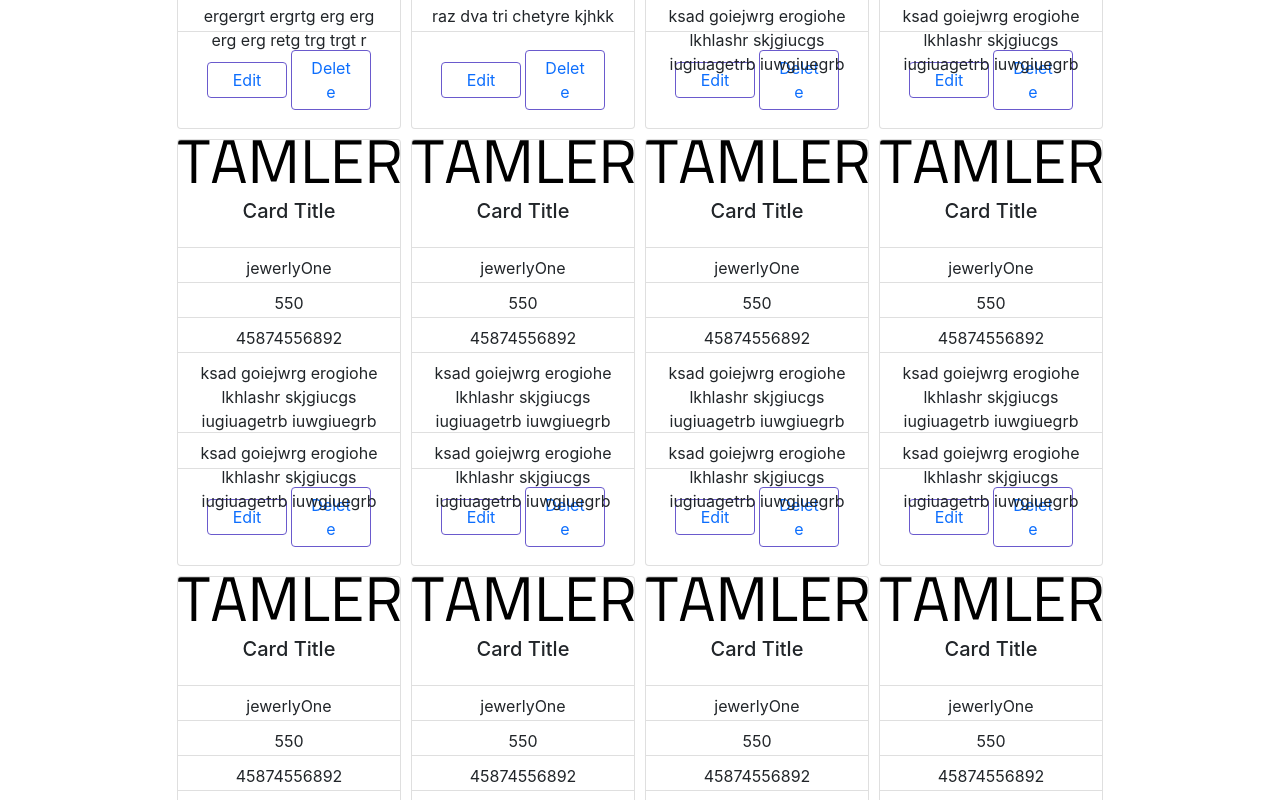
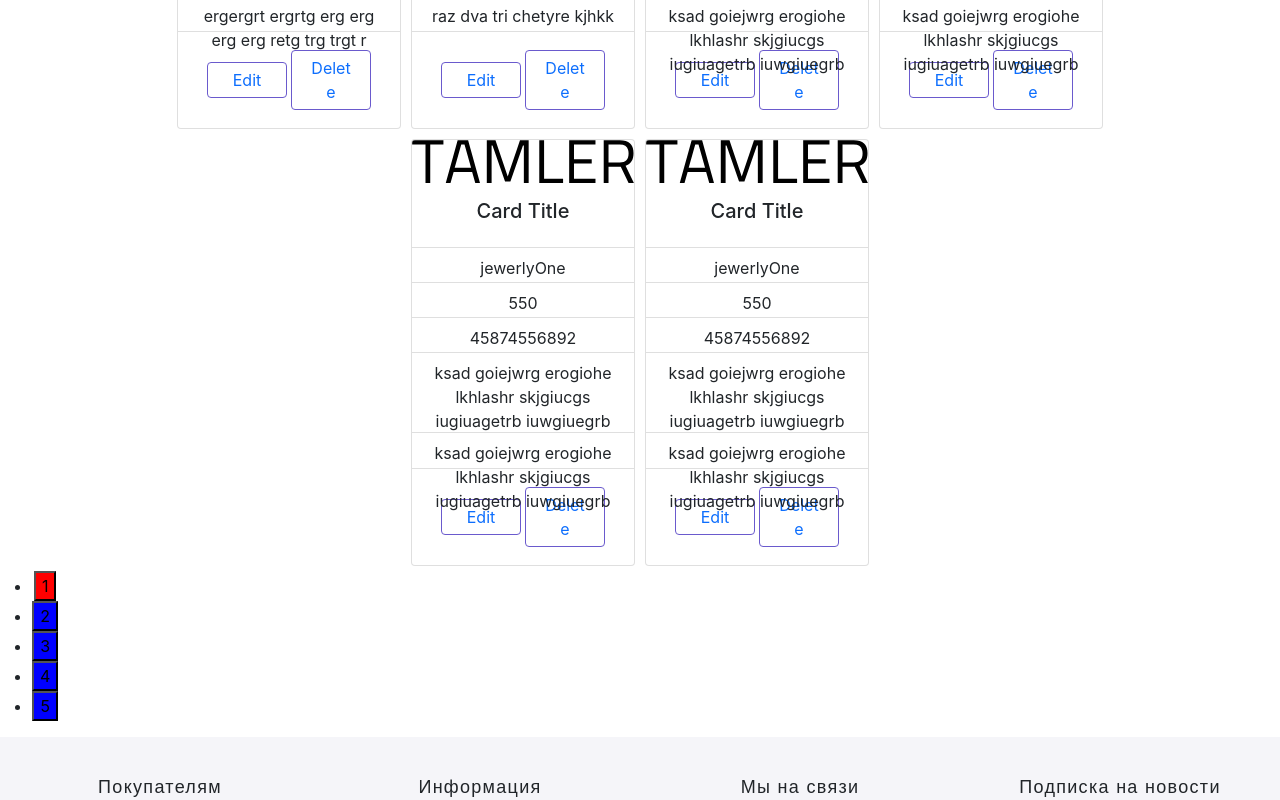
Before and after one commit to AbdullaevN/shop, a React (Create React App) app: page /created in a window 1280 px wide. Shown: the part 360-1160 px from the top of the page. Built offline with nearby package versions, Linux system fonts and the light colour scheme; data requests are answered from the project's data file.

Commit message:
pagination

```diff
--- a/db.json
+++ b/db.json
@@ -1,11 +1,11 @@
 {
   "users": [
     {
-      "username": "nurlan",
-      "lastName": "nno",
+      "username": "Nurlan",
+      "lastName": "Abdullaev",
       "email": "nurlanabdullaev9820@gmail.com",
-      "phoneNumber": 7878787454,
-      "password": "qwerty17",
+      "phoneNumber": 234567890,
+      "password": "78454555s",
       "id": 1
     }
   ],
@@ -205,7 +205,6 @@
       "phone": 45874556892,
       "label": "ksad goiejwrg erogiohe lkhlashr skjgiucgs iugiuagetrb iuwgiuegrb ",
       "id": 28
-
     }
   ]
 }
--- a/package.json
+++ b/package.json
@@ -3,14 +3,19 @@
   "version": "0.1.0",
   "private": true,
   "dependencies": {
+    "@emotion/react": "^11.6.0",
+    "@emotion/styled": "^11.6.0",
+    "@mui/material": "^5.1.0",
     "@testing-library/jest-dom": "^5.11.4",
     "@testing-library/react": "^11.1.0",
     "@testing-library/user-event": "^12.1.10",
     "axios": "^0.24.0",
+    "bootstrap-icons": "^1.7.0",
     "formik": "^2.2.9",
     "json-server": "^0.17.0",
     "react": "^17.0.2",
     "react-bootstrap": "^2.0.1",
+    "react-bootstrap-icons": "^1.6.1",
     "react-dom": "^17.0.2",
     "react-router": "^6.0.0",
     "react-router-dom": "^5.3.0",
--- a/public/index.html
+++ b/public/index.html
@@ -11,6 +11,14 @@
     />
     <link
       rel="stylesheet"
+      href="https://fonts.googleapis.com/css?family=Roboto:300,400,500,700&display=swap"
+    />
+    <link
+      rel="stylesheet"
+      href="https://fonts.googleapis.com/icon?family=Material+Icons"
+    />
+    <link
+      rel="stylesheet"
       href="https://cdn.jsdelivr.net/npm/bootstrap@5.1.3/dist/css/bootstrap.min.css"
       integrity="sha384-1BmE4kWBq78iYhFldvKuhfTAU6auU8tT94WrHftjDbrCEXSU1oBoqyl2QvZ6jIW3"
       crossorigin="anonymous"
@@ -21,6 +29,5 @@
     <noscript>You need to enable JavaScript to run this app.</noscript>
     <div id="root"></div>
     <script src="https://unpkg.com/formik/dist/formik.umd.production.min.js"></script>
-
   </body>
 </html>
--- a/src/Pages/CatalogPage.jsx
+++ b/src/Pages/CatalogPage.jsx
@@ -1,6 +1,5 @@
 import React, { useContext, useEffect } from "react";
 import AddedCard from "../components/AddedCard/AddedCard";
-import MyPagination from "../components/Pagination/Pagination";
 import Pagination from "../components/Pagination/Pagination";
 import { mainContext } from "../contexts/MainContext";
 
@@ -10,13 +9,14 @@ const CatalogPage = () => {
     getProducts();
   }, []);
   return (
+    <>
       <div>
         {products ? (
           products.length ? (
             //
             <>
               <AddedCard />
-            <MyPagination />
+              <div></div>
             </>
           ) : (
             <div className="empty">
@@ -27,6 +27,8 @@ const CatalogPage = () => {
           <h2>Loading...</h2>
         )}{" "}
       </div>
+      <Pagination />
+    </>
   );
 };
 
--- a/src/components/AddedCard/AddedCard.js
+++ b/src/components/AddedCard/AddedCard.js
@@ -6,7 +6,8 @@ import Logo from "../Navbar/TAMLER.svg";
 import "./AddedCard.css";
 
 const AddedCard = () => {
-  const { getProducts, products, deleteProduct } = useContext(mainContext);
+  const { getProducts, products, deleteProduct, currentPosts } =
+    useContext(mainContext);
   const params = useParams();
   const history = useHistory();
   useEffect(() => {
@@ -18,7 +19,7 @@ const AddedCard = () => {
   return (
     <Fragment>
       <div className="container card-div ">
-        {products.map((item) => (
+        {currentPosts.map((item) => (
           <Card className="card" key={item.id}>
             <Card.Img variant="top" src={Logo} />
             <Card.Body>
--- a/src/components/Navbar/NavbarComp.css
+++ b/src/components/Navbar/NavbarComp.css
@@ -4,9 +4,7 @@
   position: relative;
 }
 
-
-
-.navbar{
+.navbar {
   opacity: 0.8;
 }
 .navbar img {
@@ -31,3 +29,10 @@
   text-decoration: none;
   color: black;
 }
+.logout {
+  height: 10px;
+}
+.sign {
+  width: 60px;
+  height: 30px;
+}
--- a/src/components/Navbar/NavbarComp.jsx
+++ b/src/components/Navbar/NavbarComp.jsx
@@ -50,8 +50,8 @@ const HomePage = () => {
             Signed in as: <Badge bg="secondary">{user.name}</Badge>
           </Navbar.Text>
         </Navbar.Collapse>
-        <Button className="me-2" variant="primary" onClick={() => logout()}>
-          Logout
+        <Button className="" variant="primary" onClick={() => logout()}>
+          <i class="bi bi-box-arrow-right"></i>
         </Button>
       </>
     );
@@ -87,7 +87,6 @@ const HomePage = () => {
   return (
     <div className="main-nav">
       <Navbar className="navbar " bg="light" expand="lg">
-
         <Container fluid>
           <Navbar.Brand href="#"></Navbar.Brand>
           <Navbar.Toggle aria-controls="navbarScroll" />
@@ -144,12 +143,12 @@ const HomePage = () => {
               </Link>
             </Form>
             <Link to="/sign-in" className="">
-              <Button className="for-font" variant="outline-success">
+              <Button className="for-font sign" variant="outline-success">
                 Sign In
               </Button>
             </Link>
             <Link to="/sign-up" className="">
-              <Button className="for-font" variant="outline-success">
+              <Button className="for-font sign" variant="outline-success">
                 Sign Up
               </Button>
             </Link>
--- a/src/components/Pagination/Pagination.jsx
+++ b/src/components/Pagination/Pagination.jsx
@@ -1,26 +1,35 @@
-import React from "react";
-import "./Pagination.css";
-import { Pagination } from "react-bootstrap";
+import { lightBlue } from "@mui/material/colors";
+import React, { useContext } from "react";
+import { mainContext } from "../../contexts/MainContext";
 
-const MyPagination = () => {
-  let active = 2;
-  let items = [];
-  for (let number = 1; number <= 5; number++) {
-    items.push(
-      <Pagination.Item key={number} active={number === active}>
-        {number}
-      </Pagination.Item>
-    );
+const Pagination = () => {
+  const { totalPosts, postsPerPage, handlePage, currentPage } =
+    React.useContext(mainContext);
+  const pageNumbers = [];
+  for (let i = 1; i <= Math.ceil(totalPosts / postsPerPage); i++) {
+    pageNumbers.push(i);
   }
+  console.log(pageNumbers);
   return (
     <>
-      <div className="pag-div">
-        <div>
-          <Pagination>{items}</Pagination>
-        </div>
+      <div className="pagination">
+        <ul>
+          {pageNumbers.map((item) => (
+            <li key={item}>
+              <button
+                style={{
+                  background: item === currentPage ? "red" : "blue",
+                }}
+                onClick={() => handlePage(item)}
+              >
+                {item}
+              </button>
+            </li>
+          ))}
+        </ul>
       </div>
     </>
   );
 };
 
-export default MyPagination;
+export default Pagination;
--- a/src/contexts/MainContext.js
+++ b/src/contexts/MainContext.js
@@ -1,4 +1,4 @@
-import React, { useReducer } from "react";
+import React, { useEffect, useReducer, useState } from "react";
 import axios from "axios";
 import { API } from "../helpers/const";
 
@@ -84,6 +84,32 @@ const MainContextProvider = (props) => {
       console.log(e);
     }
   };
+
+  //Пагинация
+  const [posts, setPosts] = useState([]);
+  const [currentPage, setCurrentPage] = useState(1);
+  const [postsPerPage] = useState(6);
+
+  useEffect(() => {
+    if (state.products) {
+      const data = state.products;
+      setPosts(data);
+    }
+  }, [state.products]);
+
+  const numberOfLastPost = currentPage * postsPerPage;
+  const numberOfFirstPost = numberOfLastPost - postsPerPage;
+  const currentPosts = posts.slice(numberOfFirstPost, numberOfLastPost);
+  const totalPosts = posts.length;
+  //
+
+  const handlePage = (newPage) => {
+    setCurrentPage(newPage);
+  };
+
+  function resetCurrentPage() {
+    setCurrentPage(1);
+  }
   return (
     <mainContext.Provider
       value={{
@@ -93,8 +119,17 @@ const MainContextProvider = (props) => {
         deleteProduct,
         getProductsEdit,
         saveGetProductsEdit,
+        //
+        handlePage,
+        //
         products: state.products,
         productEdit: state.productEdit,
+
+        //
+        totalPosts: totalPosts,
+        currentPosts: currentPosts,
+        postsPerPage: postsPerPage,
+        currentPage: currentPage,
       }}
     >
       {props.children}
--- a/src/index.css
+++ b/src/index.css
@@ -1,3 +1,5 @@
+@import url("https://cdn.jsdelivr.net/npm/bootstrap-icons@1.7.0/font/bootstrap-icons.css");
+
 body {
   margin: 0;
   font-family: -apple-system, BlinkMacSystemFont, "Segoe UI", "Roboto", "Oxygen",
```
Also changed, not shown: src/contexts/ClientContext.js (added), 2 other files (tests, documents, lock files or other folders). Lines whose indentation alone changed are shown as unchanged.
